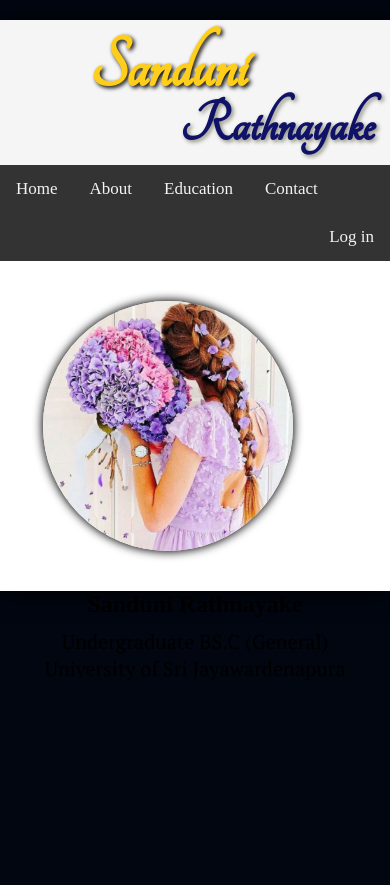
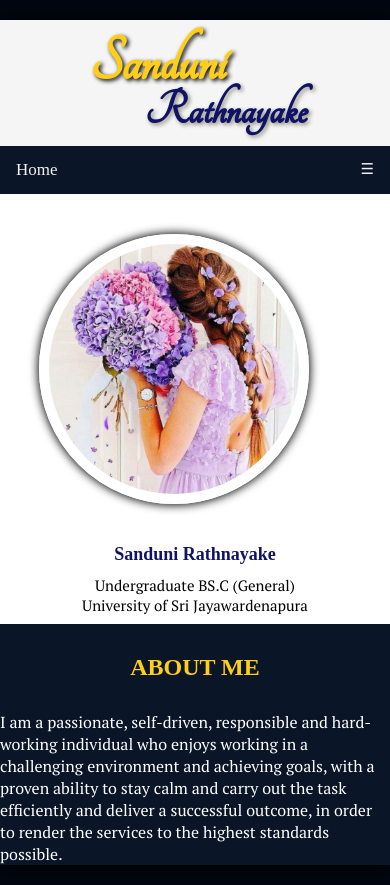
Before and after one commit to Sanduni-96/git-test, a plain HTML site: page index.html in a window 390 px wide. Before the commit the page ends 844 px from the top, so only its background shows below. Drawn offline with Linux system fonts and the light colour scheme.

Commit message:
Third Commit

```diff
--- a/index.html
+++ b/index.html
@@ -34,32 +34,43 @@
 			      <li><a href="#about">About</a></li>
 			      <li><a href="#eduction">Education</a></li>
 			      <li><a href="#contact">Contact</a></li>
-			      <li class="log"><a href="#cart">Log in</a></li>
 			      <li class="icon"><a href="javascript:void(0);" style="font-size:15px;" onclick="myFunction()">☰</a></li>
 			    </ul>
         </nav>
       </header>
 <!--header end-->
-
-      <section>
-
       <div class="basic">
-
         <div class="main-img">
           <img src="images/main-img.jpg" alt="" height="250px" width="250px">
         </div>
-
         <div class="intro">
           <h2>Sanduni Rathnayake</h2>
           <p>Undergraduate BS.C (General)
           <br>University of Sri Jayawardenapura
           </p>
         </div>
+      </div>
+<!--basic end-->
+      <div class="about" id="about">
+        <h2>ABOUT ME</h2>
+        <p>I am a passionate, self-driven,
+           responsible and hard-working individual
+           who enjoys working in a challenging
+           environment and achieving goals, with
+           a proven ability to stay calm and carry
+           out the task efficiently and deliver a
+           successful outcome, in order to render
+           the services to the highest standards possible.
+         </p>
+      </div>
 
-        </div>
-<!--Home end-->
 
-      </section>
+
+
+
+
+
     </main>
+
   </body>
 </html>
--- a/main.css
+++ b/main.css
@@ -1,4 +1,4 @@
-body, h1, h2, h3, h4, img, p, ul, li, a, hr, header, nav, section {
+body, h1, h2, h3, h4, img, p, ul, li, a, hr, header, nav, section, footer {
   margin: 0px;
   padding: 0px;
 }
@@ -8,6 +8,10 @@ body, h1, h2, h3, h4, img, p, ul, li, a, hr, header, nav, section {
 body {
   background-color: #010611;
 }
+html {
+  scroll-behavior: smooth;
+}
+
 main {
   max-width: 1000px;
   height: auto;
@@ -42,9 +46,9 @@ header {
 ul.topnav {
   list-style-type: none;
   margin: 0;
-  padding: 0;
+  padding-left: 37%;
   overflow: hidden;
-  background-color: #333;
+  background-color: #0b1528;
 }
 .log {
 	float: right;
@@ -60,10 +64,15 @@ ul.topnav li a {
   transition: 0.3s;
   font-size: 17px;
 }
-ul.topnav li a:hover {background-color: #555;
+ul.topnav li a:hover {
+  background-color: #fece1a;
+  color: #0b1528;
 }
 ul.topnav li.icon {display: none;
 }
+
+
+
 
 .basic {
   height: 330px;
@@ -71,21 +80,156 @@ ul.topnav li.icon {display: none;
 
 .main-img img {
   float: left;
-  margin: 40px 11%;
+  position: relative;
+  margin: 40px 9%;
   box-shadow: 0px 0px 10px 1px;
   border-radius: 50%;
+  border-style: solid;
+  border-width: 10px;
+  border-color: white;
 }
 .intro {
-  padding-top: 50px;
+  padding-top: 115px;
+  float: left;
+  position: relative;
 
 }
 .intro h2 {
-  text-align: center;
+  text-align: left;
   padding-bottom: 10px;
+  color: #101268;
 }
 .intro p {
   font-size: 20px;
   font-family: 'PT Serif', serif;
+  text-align: left;
+}
+
+
+
+
+
+.about {
+  background-color: #0b1528;
+}
+.about h2 {
   text-align: center;
-  padding: 0px 35px 18px;
+  padding: 30px 0px;
+  color: #fece1a;
 }
+.about p {
+  color: white;
+  font-family: 'PT Serif', serif;
+}
+
+
+
+
+
+
+
+@media screen and (max-width:700px) {
+  ul.topnav li:not(:first-child) {display: none;
+  }
+  ul.topnav li.icon {
+    float: right;
+    display: inline-block;
+  }
+  ul.topnav {
+    padding-left: 0px;
+  }
+  .intro h2 {
+    font-size: 18px;
+  }
+  .intro p {
+    font-size: 15px;
+  }
+  .main-img img {
+    margin: 40px 7%;
+  }
+
+}
+
+@media screen and (max-width:700px) {
+  ul.topnav.responsive {position: relative;
+  }
+  ul.topnav.responsive li.icon {
+    position: absolute;
+    right: 0;
+    top: 0;
+  }
+  ul.topnav.responsive li {
+    float: none;
+    display: inline;
+  }
+  ul.topnav.responsive li a {
+    display: block;
+    text-align: left;
+  }
+}
+@media screen and (max-width:650px) {
+  .img {
+      margin: 10px auto;
+      display: block;
+      float: none;
+  }
+  .main-img img {
+    margin: 40px 6%;
+  }
+
+}
+
+@media screen and (max-width:560px) {
+  .Sanduni {
+    font-size: 65px;
+  }
+  .Rathnayake {
+    font-size: 50px;
+    padding-left: 55px;
+  }
+  .main-img img {
+    margin: 40px 24%;
+  }
+  .intro {
+    padding-top: 0px;
+    float: none;
+  }
+  .intro h2{
+    text-align: center;
+  }
+  .intro p{
+    text-align: center;
+  }
+  .basic {
+    height: 430px;
+  }
+
+}
+
+@media screen and (max-width:400px) {
+
+  .main-img img {
+    margin: 40px 10%;
+  }
+}
+
+
+@media screen and (max-width:320px) {
+
+  .main-img img {
+    margin: 40px 7%;
+  }
+  .intro {
+    padding-top: 0px;
+    float: none;
+  }
+  .intro h2 {
+    text-align: center;
+  }
+  .intro p {
+    text-align: center;
+  }
+  .basic {
+    height: 430px;
+  }
+}
```
Lines whose indentation alone changed are shown as unchanged.
